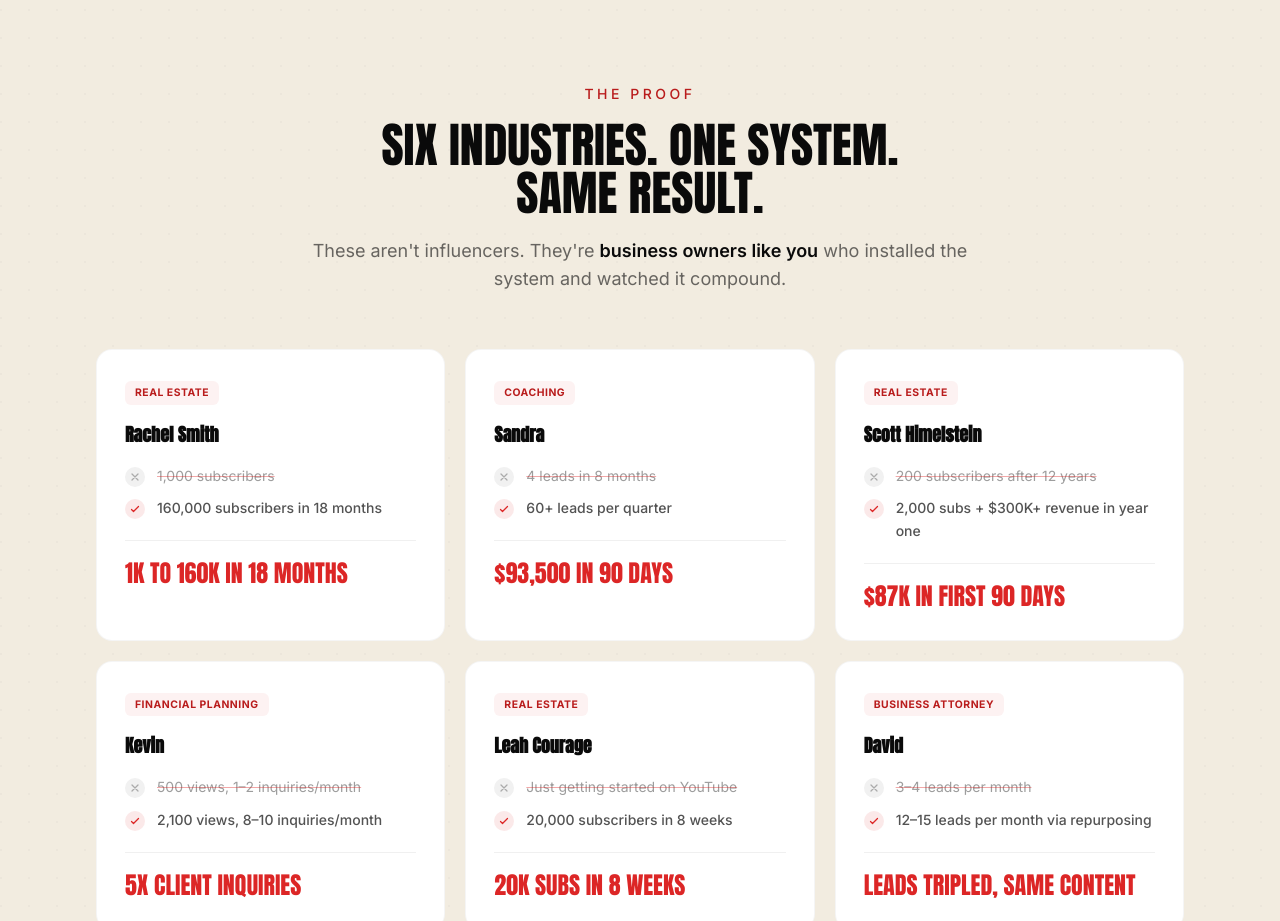
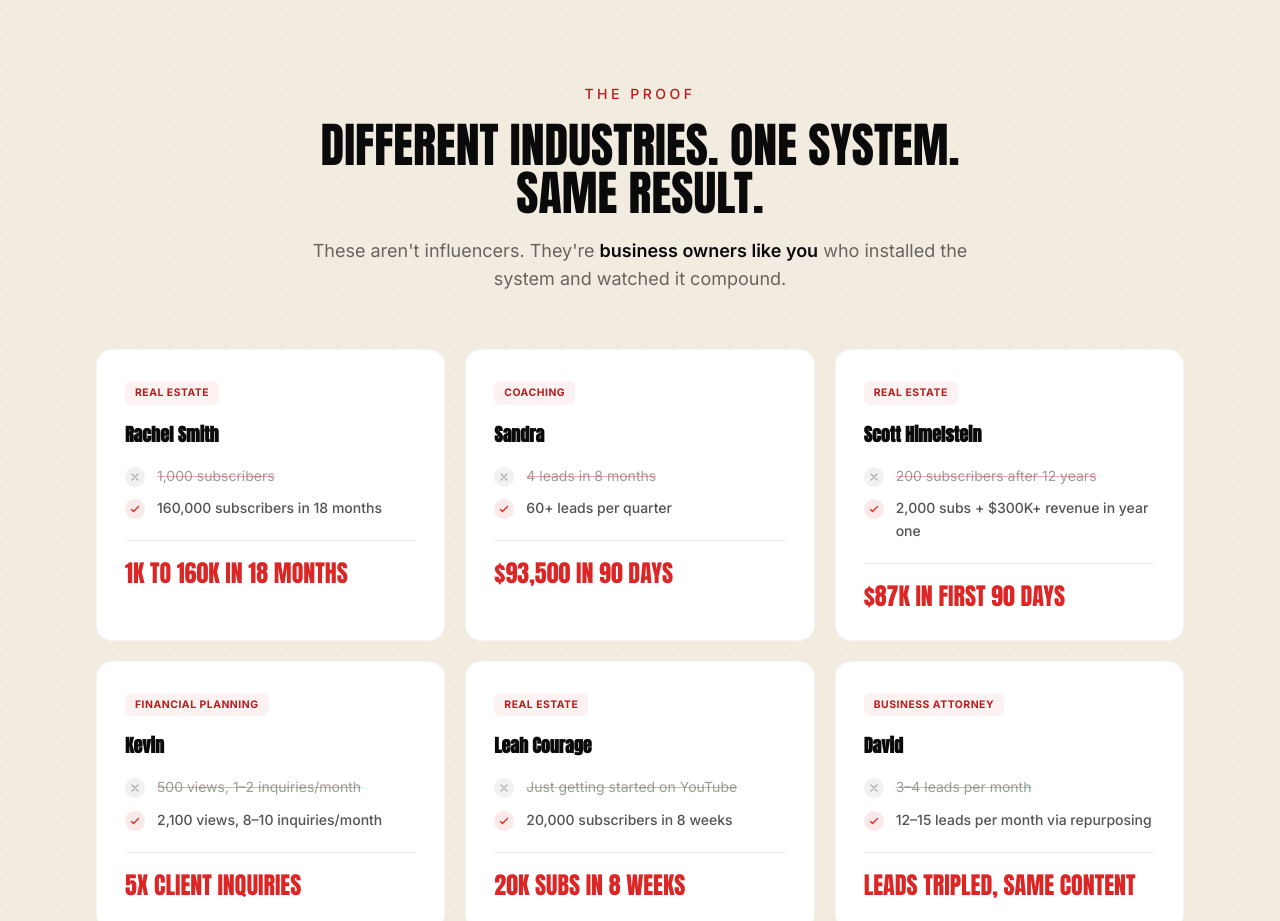
Before and after one commit to Oannes1/CrazySimpleYouTube.com, a Next.js app: page / in a window 1280 px wide. Shown: the part 2460-3381 px from the top of the page. Built offline with nearby package versions, Linux system fonts and the light colour scheme; no server answers.

Commit message:
Fix Results headline — remove inaccurate industry count
Changed "Six Industries" to "Different Industries" since the section
only covers 4 distinct industries with Real Estate appearing 3 times.

Co-Authored-By: Claude Opus 4.6 <noreply@anthropic.com>

```diff
--- a/components/Results.tsx
+++ b/components/Results.tsx
@@ -76,7 +76,7 @@ export default function Results() {
             The Proof
           </span>
           <h2 className="mt-4 font-display text-3xl sm:text-4xl lg:text-5xl font-normal uppercase text-brand-charcoal">
-            Six Industries. One System.
+            Different Industries. One System.
             <br className="hidden sm:block" /> Same Result.
           </h2>
           <p className="mt-5 text-brand-charcoal/60 font-body text-base sm:text-lg max-w-2xl mx-auto leading-relaxed">
```
